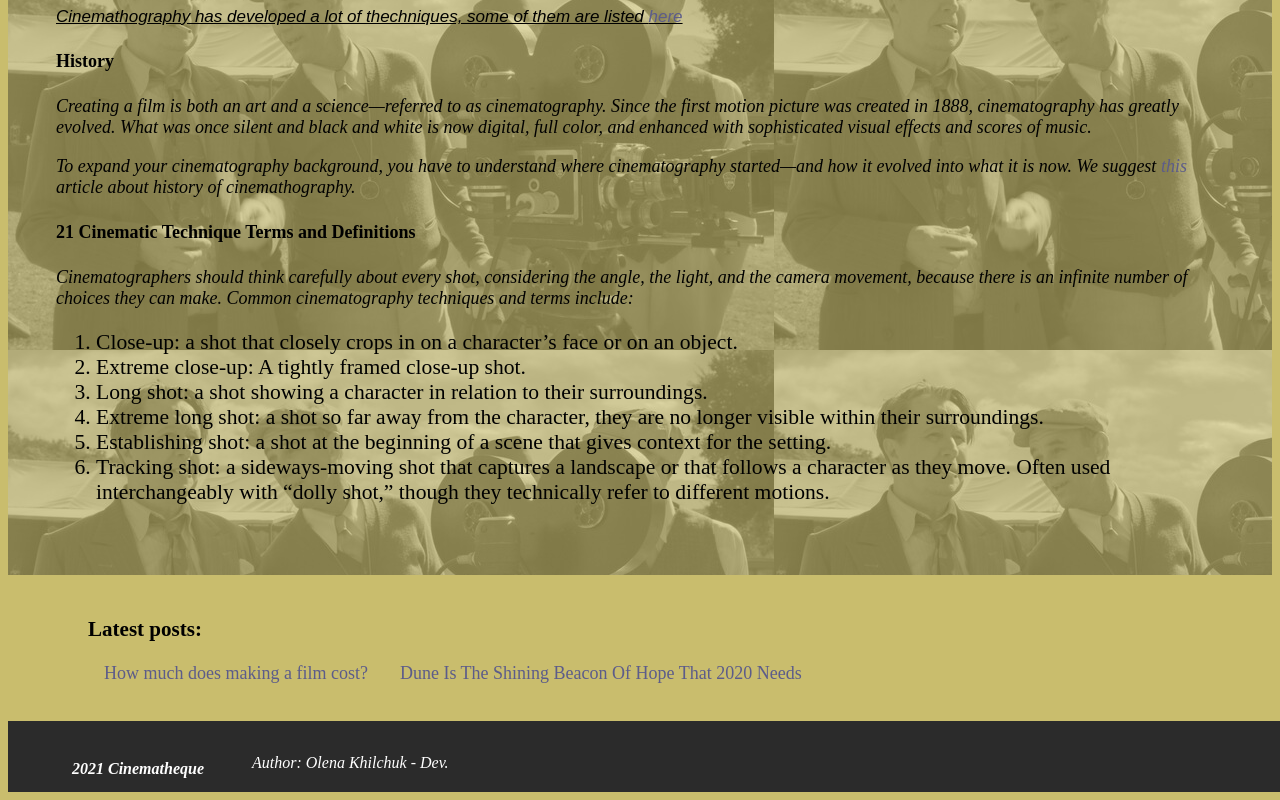
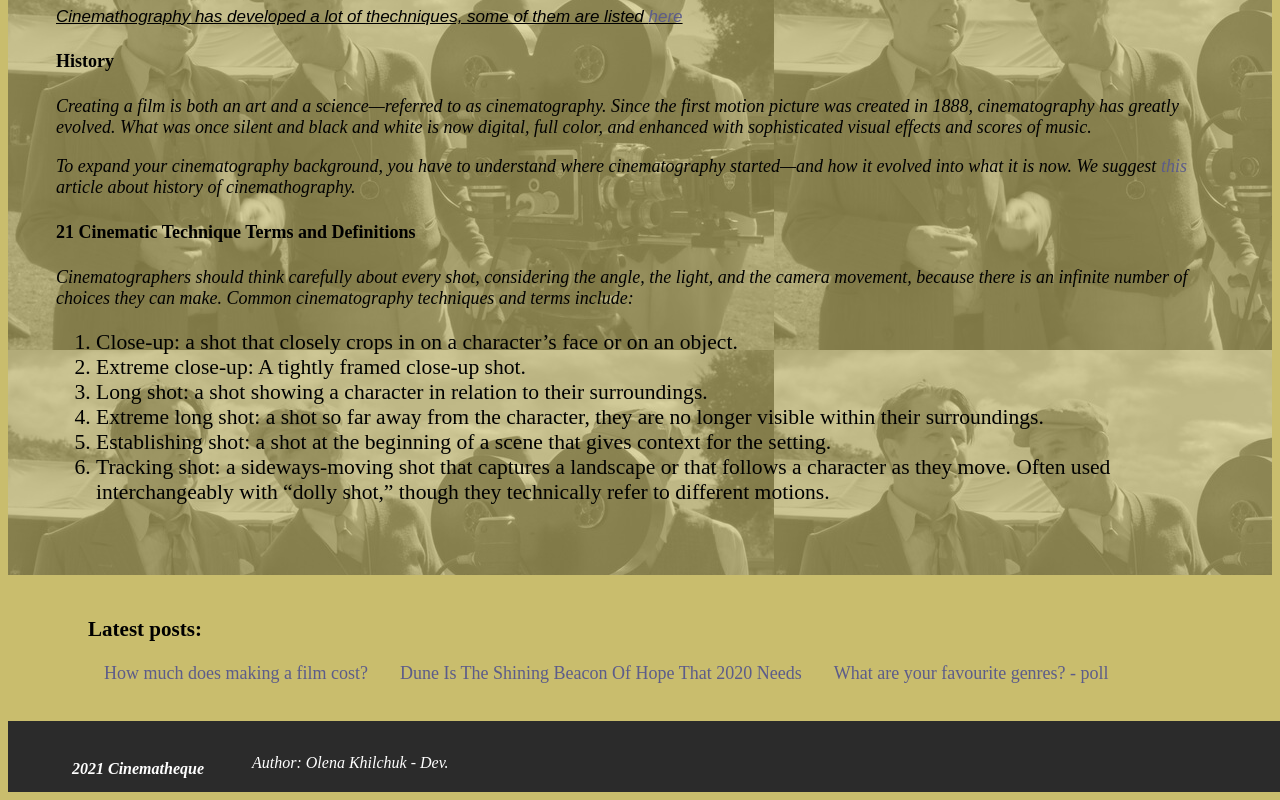
Before and after one commit to khilchuk-ol/OKR_labs, a plain HTML site: page pages/index.html in a window 1280 px wide. Shown: the part 620-1420 px from the top of the page. Drawn offline with Linux system fonts and the light colour scheme.

Commit message:
clean up

```diff
--- a/pages/index.html
+++ b/pages/index.html
@@ -175,6 +175,7 @@
           <a href="post2.html"
             >Dune Is The Shining Beacon Of Hope That 2020 Needs</a
           >
+          <a href="poll.html">What are your favourite genres? - poll</a>
         </span>
       </section>
     </div>
```
Also changed, not shown: pages/auth/login.html (+1 -1 lines), pages/poll.html (+1 -1 lines).
